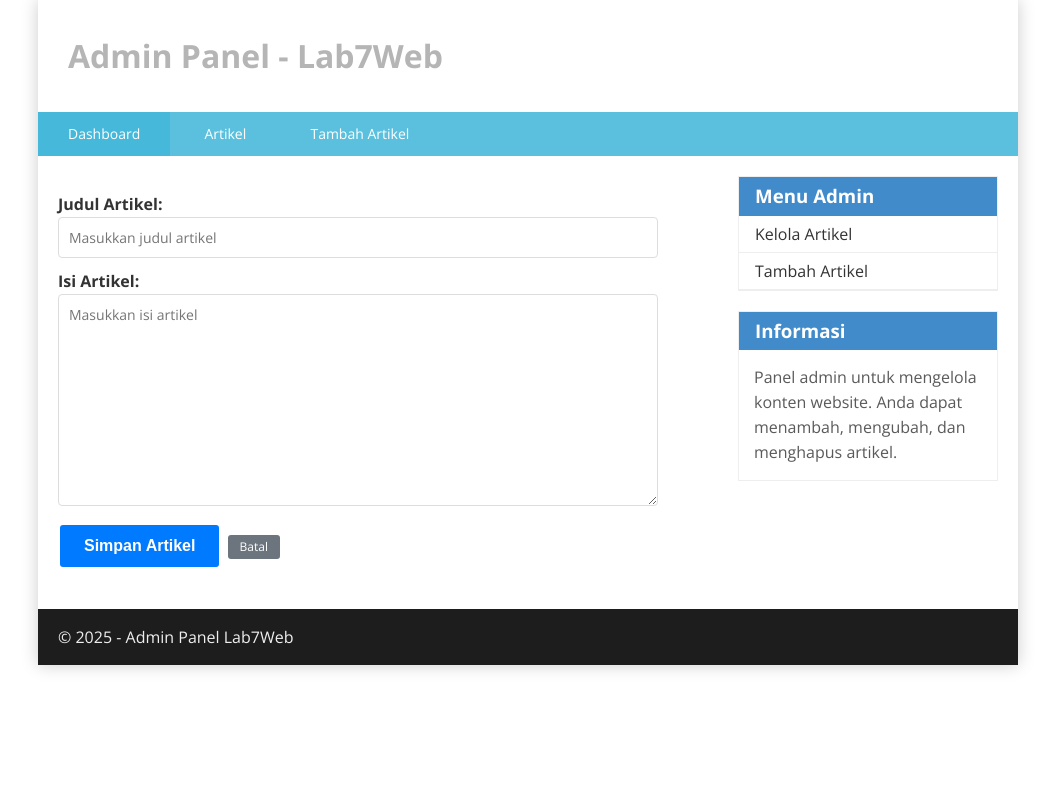
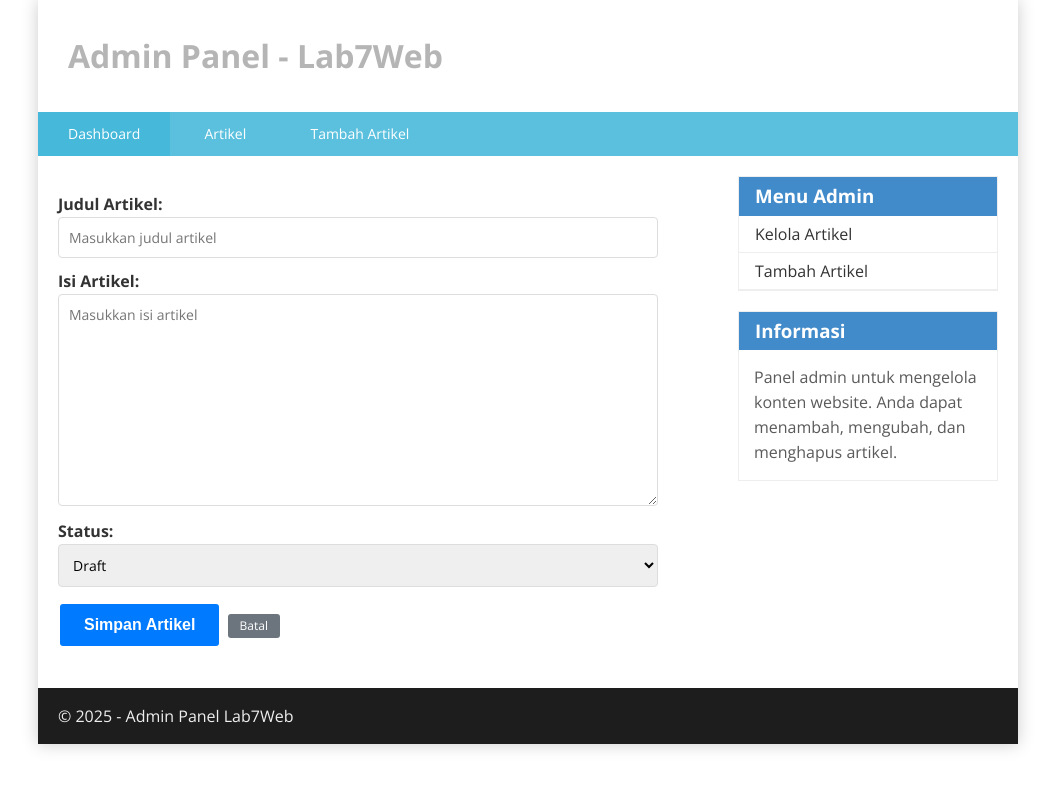
Before and after one commit to ariq190505/Lab7web, a CodeIgniter 4 app: the page made by app/Views/artikel/form_add.php in a window 1280 px wide. Shown: the whole page, without its empty margins (112-1167 px from the left). Run offline with PHP 8.4 and a stand-in for CodeIgniter, Linux system fonts and the light colour scheme; the template is opened without the code that fills it, so the values that code supplies are empty; some libraries are stand-ins or nearby versions.

Commit message:
Perbaiki masalah artikel tidak muncul di halaman publik
- Perbaiki method index() untuk hanya menampilkan artikel published (status=1)
- Tambahkan opsi status (Draft/Published) di form add dan edit
- Update method add() dan edit() untuk menggunakan status dari form
- Tambahkan CSS styling untuk select element
- Sekarang artikel baru bisa langsung published atau draft
- Halaman publik hanya menampilkan artikel yang sudah published
- Admin panel tetap menampilkan semua artikel (draft dan published)

```diff
--- a/app/Controllers/Artikel.php
+++ b/app/Controllers/Artikel.php
@@ -11,7 +11,7 @@ class Artikel extends BaseController
     {
         $title = 'Daftar Artikel';
         $model = new ArtikelModel();
-        $artikel = $model->findAll();
+        $artikel = $model->where('status', 1)->findAll(); // Hanya artikel published
         return view('artikel/index', compact('artikel', 'title'));
     }
 
@@ -59,7 +59,7 @@ class Artikel extends BaseController
                     'judul' => $this->request->getPost('judul'),
                     'isi' => $this->request->getPost('isi'),
                     'slug' => url_title($this->request->getPost('judul')),
-                    'status' => 0 // Default status draft
+                    'status' => $this->request->getPost('status') ?? 0 // Status dari form atau default draft
                 ]);
 
                 session()->setFlashdata('success', 'Artikel berhasil ditambahkan!');
@@ -96,6 +96,7 @@ class Artikel extends BaseController
                     'judul' => $this->request->getPost('judul'),
                     'isi' => $this->request->getPost('isi'),
                     'slug' => url_title($this->request->getPost('judul')),
+                    'status' => $this->request->getPost('status') ?? 0,
                 ]);
 
                 session()->setFlashdata('success', 'Artikel berhasil diubah!');
--- a/app/Views/artikel/form_add.php
+++ b/app/Views/artikel/form_add.php
@@ -16,6 +16,13 @@
         <textarea id="isi" name="isi" cols="50" rows="10" placeholder="Masukkan isi artikel"><?= old('isi'); ?></textarea>
     </p>
     <p>
+        <label for="status">Status:</label>
+        <select id="status" name="status">
+            <option value="0" <?= old('status') == '0' ? 'selected' : ''; ?>>Draft</option>
+            <option value="1" <?= old('status') == '1' ? 'selected' : ''; ?>>Published</option>
+        </select>
+    </p>
+    <p>
         <input type="submit" value="Simpan Artikel" class="btn btn-primary btn-large">
         <a href="<?= base_url('/admin/artikel'); ?>" class="btn btn-secondary">Batal</a>
     </p>
--- a/public/style.css
+++ b/public/style.css
@@ -647,7 +647,8 @@ form p {
 }
 
 form input[type="text"],
-form textarea {
+form textarea,
+form select {
   width: 100%;
   padding: 10px;
   border: 1px solid #ddd;
@@ -658,7 +659,8 @@ form textarea {
 }
 
 form input[type="text"]:focus,
-form textarea:focus {
+form textarea:focus,
+form select:focus {
   border-color: #5bc0de;
   outline: none;
   box-shadow: 0 0 5px rgba(91, 192, 222, 0.3);
```
Also changed, not shown: app/Views/artikel/form_edit.php (+7 -0 lines).
